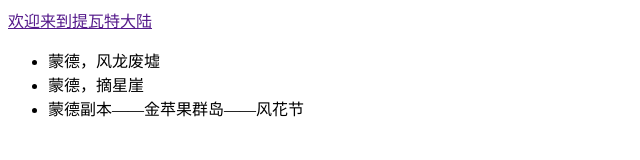
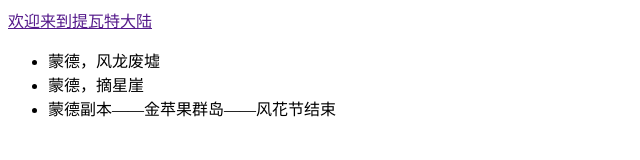
Before and after one commit to Lumosxiaa/git-demo, a plain HTML site: page index.html in a window 1280 px wide. Shown: the full height of the page, 0-640 px from the left. Drawn offline with Linux system fonts and the light colour scheme.

Commit message:
bug修复

```diff
--- a/index.html
+++ b/index.html
@@ -13,7 +13,7 @@
     <ul>
         <li>蒙德，风龙废墟</li>
         <li>蒙德，摘星崖</li>
-        <li>蒙德副本——金苹果群岛——风花节</li>
+        <li>蒙德副本——金苹果群岛——风花节结束</li>
     </ul>
 </body>
 </html>
```
